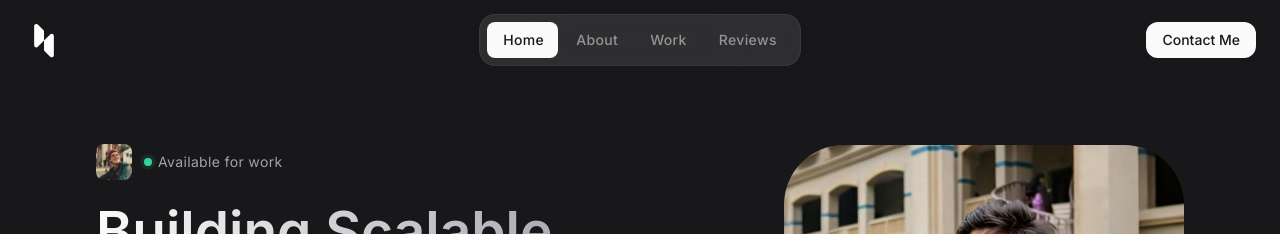
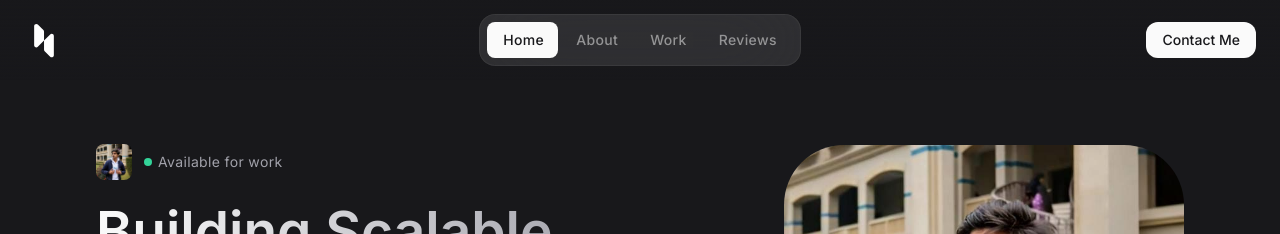
Before and after one commit to muqarrab1217/Muqarrab-Portfolio, a React (Vite) app: page / in a window 1280 px wide. Shown: the top 234 px of the page. Built offline with nearby package versions, Linux system fonts and the light colour scheme; the HTML template or start-up script is replaced by a standard one.

Commit message:
fix: file path and image css

```diff
--- a/src/components/Hero.jsx
+++ b/src/components/Hero.jsx
@@ -53,7 +53,7 @@ const Hero = () => {
           <div className="flex items-center gap-3">
             <figure className="img-box w-9 h-9 rounded-lg">
               <img
-                src="./images/avatar-1.jpg"
+                src="./images/profile.jpg"
                 width={40}
                 height={40}
                 alt="Muqarrab Ahmed portrait"
--- a/src/components/ProjectCard.jsx
+++ b/src/components/ProjectCard.jsx
@@ -18,7 +18,7 @@ const ProjectCard = ({
   return (
     <div className={"relative p-4 rounded-2xl bg-zinc-800 hover:bg-zinc-700/50 active:bg-zinc-700/60 ring-1 ring-inset ring-zinc-50/5 transition-colors " + classes}>
 
-      <figure className="img-box w-full h-[250px] rounded-lg mb-4 overflow-hidden">
+      <figure className="img-box w-full rounded-lg mb-4 overflow-hidden">
         {imgSrc.includes('.mp4') ? (
           <video
             src={imgSrc}
--- a/src/components/Work.jsx
+++ b/src/components/Work.jsx
@@ -74,7 +74,7 @@ const Work = () => {
               title={title}
               tags={tags}
               projectLink={projectLink}
-              classes="reveal-up max-h-[500px] aspect-w-2 aspect-h-1 overflow-hidden"  // Prevent overflow, allow enough space for content
+              classes="reveal-up aspect-w-2 aspect-h-1 overflow-hidden"  // Prevent overflow, allow enough space for content
             />
           ))}
         </div>
```
